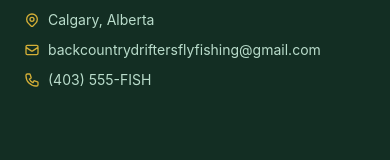
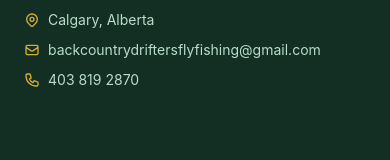
Before and after one commit to r0831281/backcountry_drifters, a React (Vite) app: page / in a window 390 px wide. Shown: the part 5642-5802 px from the top of the page. Built offline with nearby package versions, Linux system fonts and the light colour scheme; no server answers; the database is empty.

Commit message:
Update phone

```diff
--- a/src/components/layout/Footer.tsx
+++ b/src/components/layout/Footer.tsx
@@ -92,10 +92,10 @@ export function Footer() {
                   <path d="M3 5a2 2 0 012-2h3.28a1 1 0 01.948.684l1.498 4.493a1 1 0 01-.502 1.21l-2.257 1.13a11.042 11.042 0 005.516 5.516l1.13-2.257a1 1 0 011.21-.502l4.493 1.498a1 1 0 01.684.949V19a2 2 0 01-2 2h-1C9.716 21 3 14.284 3 6V5z" />
                 </svg>
                 <a
-                  href="tel:+1403555FISH"
+                  href="tel:+14038192870"
                   className="hover:text-trout-gold transition-colors duration-200"
                 >
-                  (403) 555-FISH
+                  403 819 2870
                 </a>
               </li>
             </ul>
```
Also changed, not shown: content-for-customer/README.txt, content-for-customer/contact.txt.
